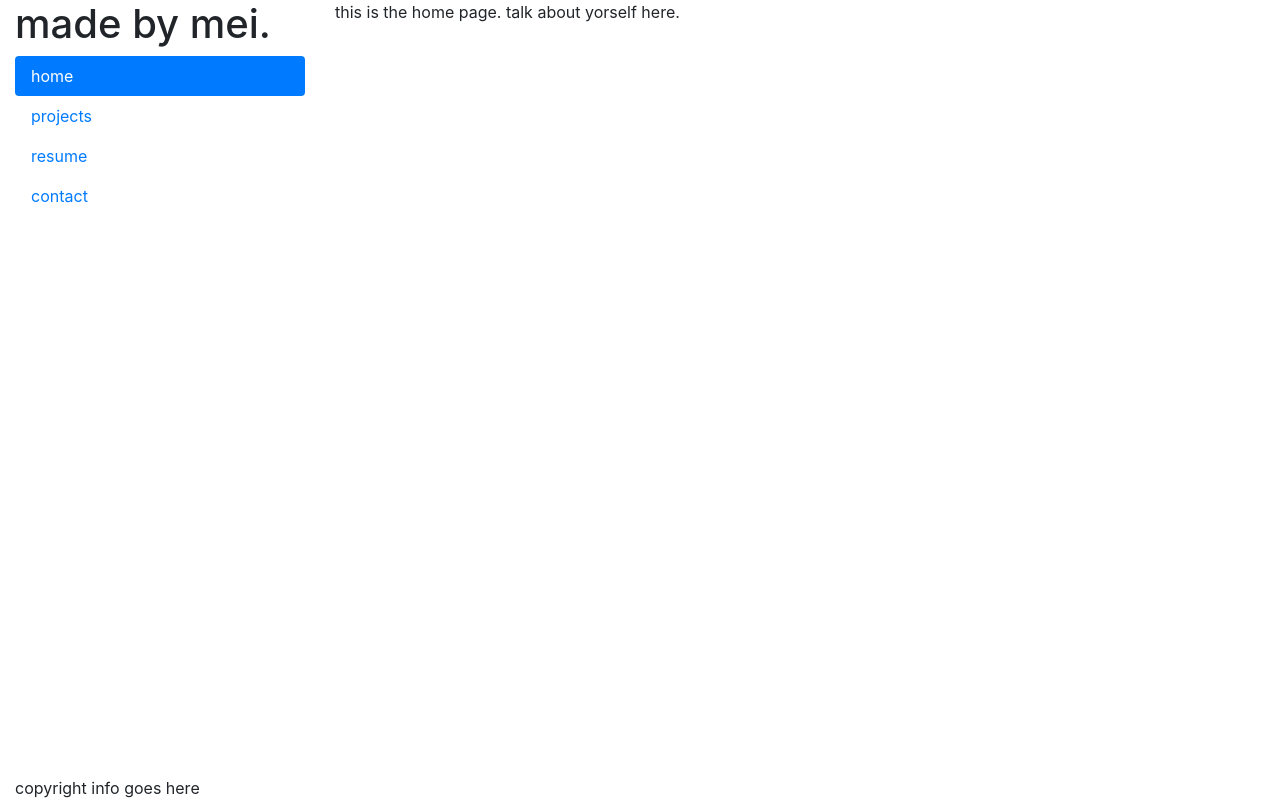
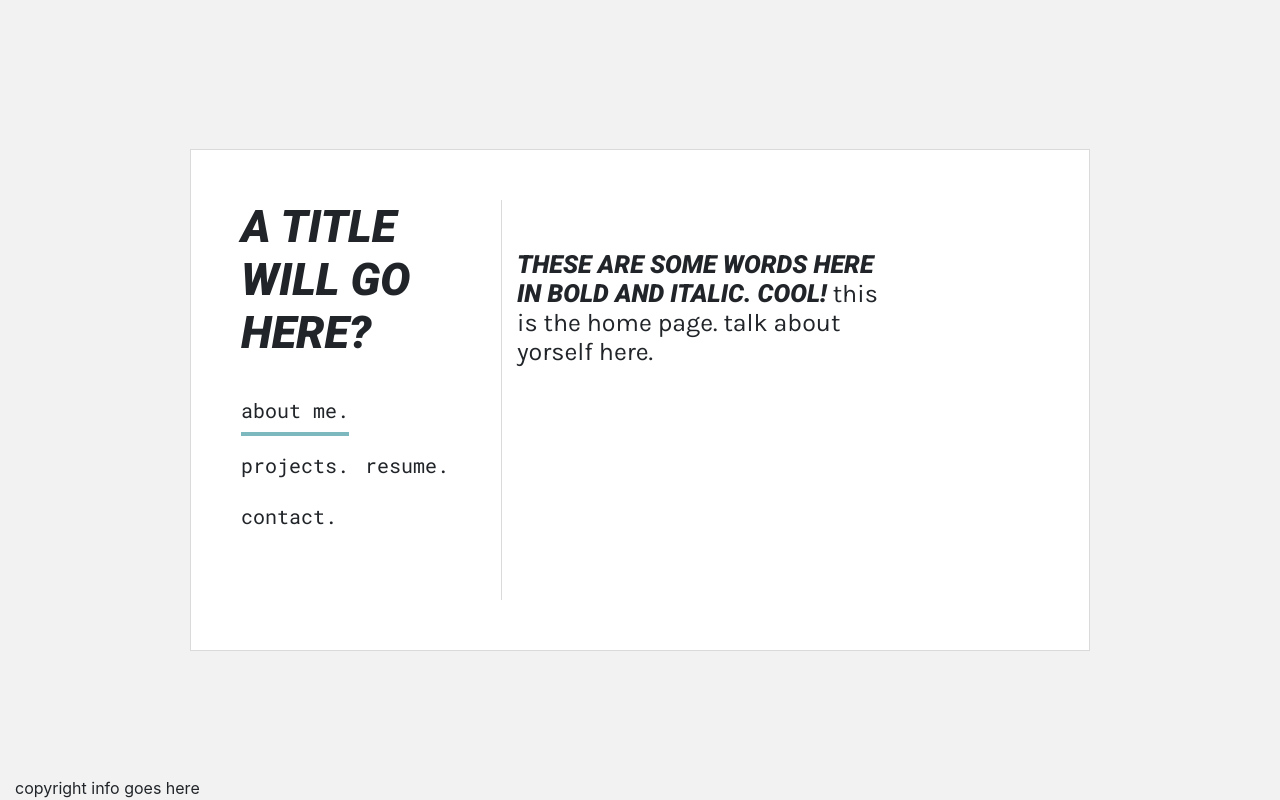
Before and after one commit to meicodes/meicodes.github.io, a plain HTML site: page index.html in a window 1280 px wide. Drawn offline with nearby package versions, Linux system fonts and the light colour scheme.

Commit message:
added some structure stuff

```diff
--- a/index.html
+++ b/index.html
@@ -4,7 +4,10 @@
 <head>
     <meta charset="utf-8">
     <title>made by mei</title>
-  <link rel="stylesheet" href="https://maxcdn.bootstrapcdn.com/bootstrap/4.0.0/css/bootstrap.min.css" integrity="sha384-Gn5384xqQ1aoWXA+058RXPxPg6fy4IWvTNh0E263XmFcJlSAwiGgFAW/dAiS6JXm" crossorigin="anonymous">
+    <link rel="stylesheet" href="https://stackpath.bootstrapcdn.com/bootstrap/4.1.3/css/bootstrap.min.css" integrity="sha384-MCw98/SFnGE8fJT3GXwEOngsV7Zt27NXFoaoApmYm81iuXoPkFOJwJ8ERdknLPMO" crossorigin="anonymous">
+    <link href="https://fonts.googleapis.com/css?family=Karla:400,700|Roboto+Mono|Roboto:900,900i" rel="stylesheet">
+    <link rel="stylesheet" href="style.css">
+
 </head>
 
 <body>
@@ -12,31 +15,35 @@
     <div class="container-fluid">
 
         <div class="row">
-      <div class="col-md-3">
-        <h1>made by mei.</h1>
-        <div class="nav flex-column nav-pills" id="v-pills-tab" role="tablist" aria-orientation="vertical">
-          <a class="nav-link active" id="v-pills-home-tab" data-toggle="pill" href="#v-pills-home" role="tab" aria-controls="v-pills-home" aria-selected="true">home</a>
-          <a class="nav-link" id="v-pills-projects-tab" data-toggle="pill" href="#v-pills-projects" role="tab" aria-controls="v-pills-projects" aria-selected="false">projects</a>
-          <a class="nav-link" id="v-pills-resume-tab" data-toggle="pill" href="#v-pills-resume" role="tab" aria-controls="v-pills-resume" aria-selected="false">resume</a>
-          <a class="nav-link" id="v-pills-contact-tab" data-toggle="pill" href="#v-pills-contact" role="tab" aria-controls="v-pills-contact" aria-selected="false">contact</a>
+            <div class="col-md-4" id="sidebar">
+                <h1>a title will go here?</h1>
+                <div class="nav nav-pills" id="v-pills-tab" role="tablist">
+                    <a class="nav-link active" id="v-pills-home-tab" data-toggle="pill" href="#v-pills-home" role="tab" aria-controls="v-pills-home" aria-selected="true">about me.</a>
+                    <a class="nav-link" id="v-pills-projects-tab" data-toggle="pill" href="#v-pills-projects" role="tab" aria-controls="v-pills-projects" aria-selected="false">projects.</a>
+                    <a class="nav-link" id="v-pills-resume-tab" data-toggle="pill" href="#v-pills-resume" role="tab" aria-controls="v-pills-resume" aria-selected="false">resume.</a>
+                    <a class="nav-link" id="v-pills-contact-tab" data-toggle="pill" href="#v-pills-contact" role="tab" aria-controls="v-pills-contact" aria-selected="false">contact.</a>
                 </div>
 
             </div>
-      <div class="col-md">
-        <div class="main-cont">
+            <div class="col-md-6">
+                <div id="main-cont">
                     <div id="back-home"></div>
                     <div class="tab-content" id="v-pills-tabContent">
-            <div class="tab-pane fade show active" id="v-pills-home" role="tabpanel" aria-labelledby="v-pills-home-tab">this is the home page. talk about yorself here.</div>
+
+                        <div class="tab-pane fade show active" id="v-pills-home" role="tabpanel" aria-labelledby="v-pills-home-tab">
+
+                            <h3>these are some words here in bold and italic. cool!</h3> this is the home page. talk about yorself here.
+
+                        </div>
+
+
                         <div class="tab-pane fade" id="v-pills-projects" role="tabpanel" aria-labelledby="v-pills-projects-tab">
-              <h2>projects</h2>
 
-              <a href="#"><h5>project name</h5></a>
-              This is a description of the project. <i>ongoing.</i>
+                            <a href="#"><h5>project name</h5></a> This is a description of the project. <i>ongoing.</i>
 
                             <hr>
 
-              <a href="#"><h5>project name</h5></a>
-              This is a description of the project. <i>completed month 201x.</i>
+                            <a href="#"><h5>project name</h5></a> This is a description of the project. <i>completed month 201x.</i>
 
                         </div>
                         <div class="tab-pane fade" id="v-pills-resume" role="tabpanel" aria-labelledby="v-pills-resume-tab">your resume will go here, nicely formatted with a downloadable pdf.</div>
@@ -54,9 +61,9 @@
 
     </div>
 
-  <script src="https://code.jquery.com/jquery-3.2.1.slim.min.js" integrity="sha384-KJ3o2DKtIkvYIK3UENzmM7KCkRr/rE9/Qpg6aAZGJwFDMVNA/GpGFF93hXpG5KkN" crossorigin="anonymous"></script>
-  <script src="https://cdnjs.cloudflare.com/ajax/libs/popper.js/1.12.9/umd/popper.min.js" integrity="sha384-ApNbgh9B+Y1QKtv3Rn7W3mgPxhU9K/ScQsAP7hUibX39j7fakFPskvXusvfa0b4Q" crossorigin="anonymous"></script>
-  <script src="https://maxcdn.bootstrapcdn.com/bootstrap/4.0.0/js/bootstrap.min.js" integrity="sha384-JZR6Spejh4U02d8jOt6vLEHfe/JQGiRRSQQxSfFWpi1MquVdAyjUar5+76PVCmYl" crossorigin="anonymous"></script>
+    <script src="https://code.jquery.com/jquery-3.3.1.slim.min.js" integrity="sha384-q8i/X+965DzO0rT7abK41JStQIAqVgRVzpbzo5smXKp4YfRvH+8abtTE1Pi6jizo" crossorigin="anonymous"></script>
+    <script src="https://cdnjs.cloudflare.com/ajax/libs/popper.js/1.14.3/umd/popper.min.js" integrity="sha384-ZMP7rVo3mIykV+2+9J3UJ46jBk0WLaUAdn689aCwoqbBJiSnjAK/l8WvCWPIPm49" crossorigin="anonymous"></script>
+    <script src="https://stackpath.bootstrapcdn.com/bootstrap/4.1.3/js/bootstrap.min.js" integrity="sha384-ChfqqxuZUCnJSK3+MXmPNIyE6ZbWh2IMqE241rYiqJxyMiZ6OW/JmZQ5stwEULTy" crossorigin="anonymous"></script>
 </body>
 
 </html>
--- /dev/null
+++ b/style.css
@@ -0,0 +1,55 @@
+body {
+    background: #f2f2f2;
+    padding: calc(25vh - 51px) 190px;
+}
+
+a, a:hover {
+    color: #212529;
+}
+
+h1 {
+    font: italic 45px Roboto;
+    text-transform: uppercase;
+    margin-bottom: 30px;
+}
+
+h3 {
+    font: italic 25px Roboto;
+    text-transform: uppercase;
+    display: inline;
+}
+
+.container-fluid {
+    background: #fff;
+    padding: 50px;
+    border: solid 1px #dadada;
+}
+
+#sidebar {
+    border-right: solid 1px #dadada;
+    min-height: 50vh;
+}
+
+.nav-pills .nav-link {
+    font: 20px Roboto Mono;
+    margin: .5rem 1rem .5rem 0;
+    border-radius: 0;
+    padding: 0 0 9px;
+}
+
+.nav-pills .nav-link.active, .nav-pills .show>.nav-link {
+    background: transparent;
+    color: #212529;
+}
+
+.nav-link.active {
+    border-bottom: solid 4px #7db8bf;
+}
+
+#main-cont {
+    margin: 50px 0;
+}
+
+.tab-pane {
+    font: 25px Karla;
+}
```
Lines whose indentation alone changed are shown as unchanged.
